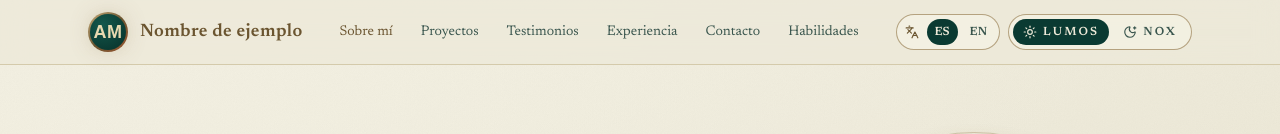
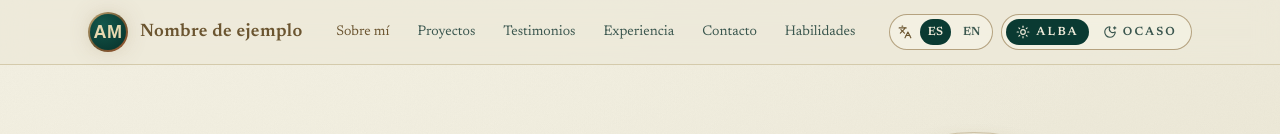
Before and after one commit to rualesana-046/portafolio, a Next.js app: page / in a window 1280 px wide. Shown: the top 134 px of the page. Built offline with nearby package versions, Linux system fonts and the light colour scheme; a web font is replaced by a local one.

Commit message:
refactor: rename themed copy and theme tokens to neutral names

```diff
--- a/components/ui/ThemeToggle.tsx
+++ b/components/ui/ThemeToggle.tsx
@@ -22,14 +22,14 @@ export function ThemeToggle() {
         className="inline-flex items-center gap-1.5 rounded-full bg-button-to px-2.5 py-1 text-on-button transition-colors dark:bg-transparent dark:text-muted"
       >
         <Sun className="h-3.5 w-3.5" />
-        <span className="hidden sm:inline">{t(ui.lumos)}</span>
+        <span className="hidden sm:inline">{t(ui.themeLight)}</span>
       </span>
       <span
         aria-hidden="true"
         className="inline-flex items-center gap-1.5 rounded-full px-2.5 py-1 text-muted transition-colors dark:bg-button-to dark:text-on-button"
       >
         <MoonStar className="h-3.5 w-3.5" />
-        <span className="hidden sm:inline">{t(ui.nox)}</span>
+        <span className="hidden sm:inline">{t(ui.themeDark)}</span>
       </span>
     </button>
   );
--- a/data/sections.ts
+++ b/data/sections.ts
@@ -15,7 +15,7 @@ export const sections: Record<SectionId, SectionHeadingContent> = {
   },
   projects: {
     eyebrow: { es: "Proyectos", en: "Projects" },
-    title: { es: "El Pensadero Digital", en: "The Digital Pensieve" },
+    title: { es: "El Scriptorium", en: "The Scriptorium" },
     description: {
       es: "Recuerdos de software: escritorio, móvil, smartwatch, videojuego y proyectos personales.",
       en: "Software memories: desktop, mobile, smartwatch, game and personal projects.",
@@ -39,15 +39,15 @@ export const sections: Record<SectionId, SectionHeadingContent> = {
   },
   contact: {
     eyebrow: { es: "Contacto", en: "Contact" },
-    title: { es: "El Despacho de Lechuzas", en: "The Owl Post Office" },
+    title: { es: "Carta Sellada", en: "Sealed Letter" },
     description: {
-      es: "Escríbeme una carta y la lechuza hará el resto.",
-      en: "Write me a letter and the owl will do the rest.",
+      es: "Sella la carta y se abrirá tu correo con ella lista.",
+      en: "Seal the letter and your email will open with it ready.",
     },
   },
   skills: {
     eyebrow: { es: "Habilidades", en: "Skills" },
-    title: { es: "La Sala de Menesteres", en: "The Room of Requirement" },
+    title: { es: "Herbario de Herramientas", en: "Herbarium of Tools" },
     description: {
       es: "Las herramientas con las que construyo y lo que me inspira.",
       en: "The tools I build with and what inspires me.",
--- a/data/ui.ts
+++ b/data/ui.ts
@@ -10,10 +10,10 @@ export const ui = {
   mainNavigation: { es: "Navegación principal", en: "Main navigation" },
   openMenu: { es: "Abrir menú", en: "Open menu" },
   closeMenu: { es: "Cerrar menú", en: "Close menu" },
-  lumos: { es: "Lumos", en: "Lumos" },
-  nox: { es: "Nox", en: "Nox" },
-  switchToLight: { es: "Cambiar a tema claro (Lumos)", en: "Switch to light theme (Lumos)" },
-  switchToDark: { es: "Cambiar a tema oscuro (Nox)", en: "Switch to dark theme (Nox)" },
+  themeLight: { es: "Alba", en: "Dawn" },
+  themeDark: { es: "Ocaso", en: "Dusk" },
+  switchToLight: { es: "Cambiar a tema claro (Alba)", en: "Switch to light theme (Dawn)" },
+  switchToDark: { es: "Cambiar a tema oscuro (Ocaso)", en: "Switch to dark theme (Dusk)" },
   switchLanguage: { es: "Cambiar idioma a inglés", en: "Switch language to Spanish" },
   opensInNewTab: { es: "(se abre en una pestaña nueva)", en: "(opens in a new tab)" },
   downloadCv: { es: "Ver mi CV", en: "View my CV" },
--- a/tailwind.config.ts
+++ b/tailwind.config.ts
@@ -11,7 +11,7 @@ const config: Config = {
   theme: {
     extend: {
       colors: {
-        nox: {
+        dark: {
           base: "#052A24",
           deep: "#031C18",
           surface: "#0A3A32",
@@ -24,7 +24,7 @@ const config: Config = {
           text: "#EEE7D3",
           muted: "#C3CCBD",
         },
-        lumos: {
+        light: {
           base: "#EDE9D8",
           light: "#F3F0E2",
           sage: "#DDE0CB",
```
